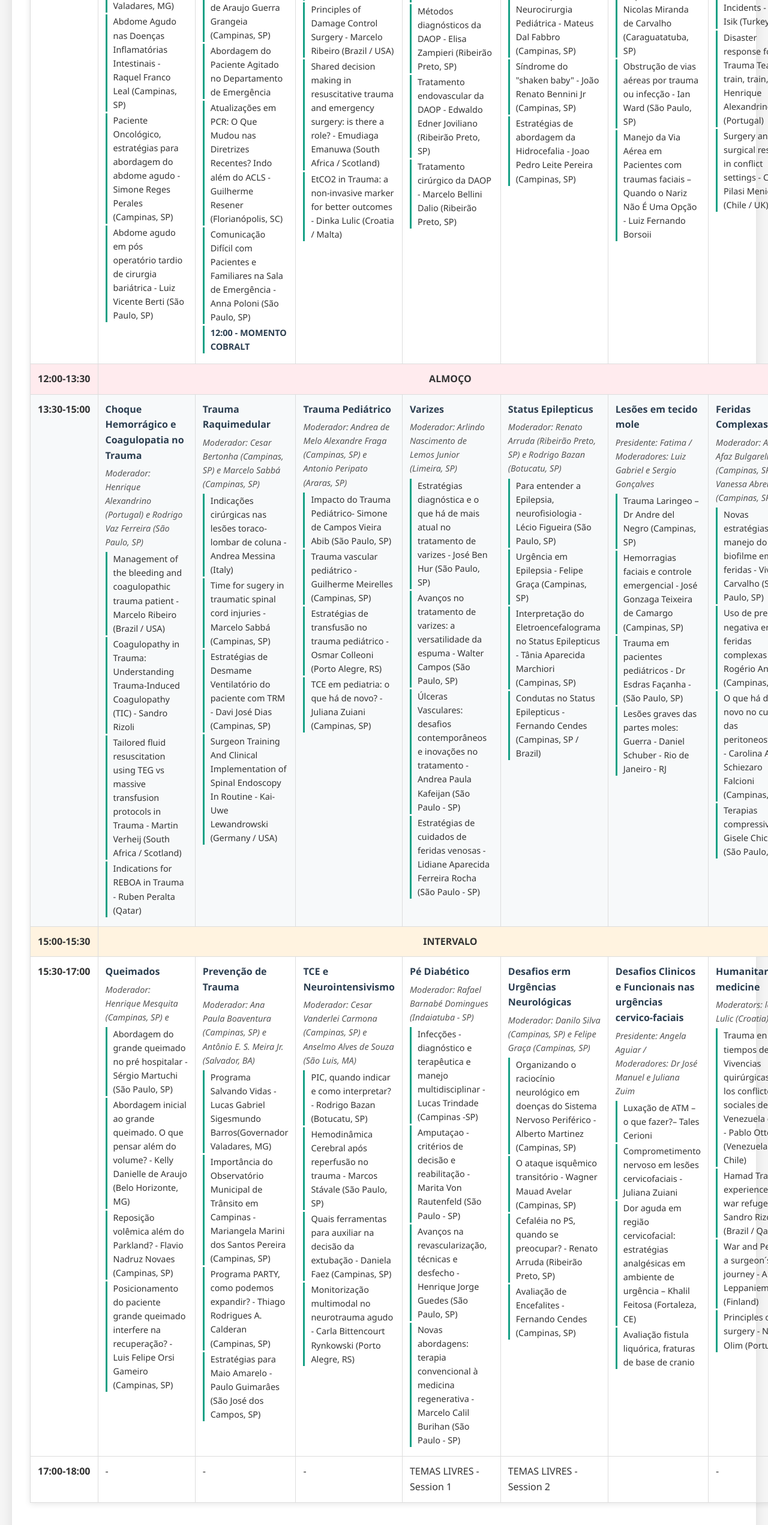
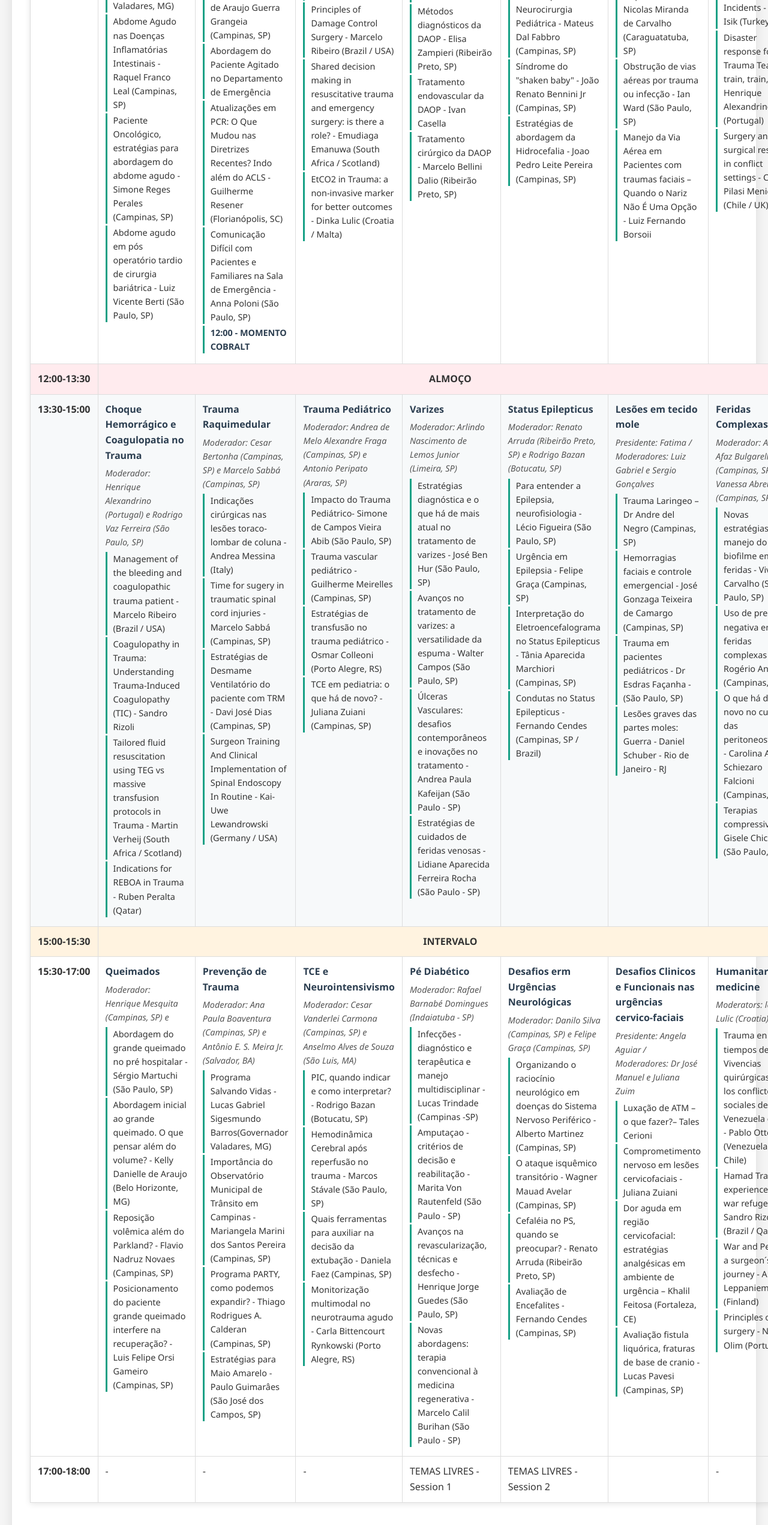
Before and after one commit to coimbrajos273/WCTEL, a plain HTML site: page index.html in a window 1280 px wide. Shown: the part 3020-5562 px from the top of the page at 60% size. Drawn offline with Linux system fonts and the light colour scheme.

Commit message:
Update index.html
Atualização cronograma 04/07/25

```diff
--- a/index.html
+++ b/index.html
@@ -425,7 +425,7 @@ Desafios do Resgate Aeromédico - Fabiana Ajar (São Paulo, SP</div>
                         <div class="moderator">Moderador: Marcelo Matielo (São Paulo, SP)</div>
                         <div class="presentation">Fisiopatologia da Doença Arterial Obstrutiva Periférica - Altino Morares (Maringá, SP)</div>
                         <div class="presentation">Métodos diagnósticos da DAOP - Elisa Zampieri  (Ribeirão Preto, SP)</div>
-                        <div class="presentation">Tratamento endovascular da DAOP - Edwaldo Edner Joviliano (Ribeirão Preto, SP)</div>
+                        <div class="presentation">Tratamento endovascular da DAOP - Ivan Casella</div>
                         <div class="presentation">Tratamento cirúrgico da DAOP - Marcelo Bellini Dalio (Ribeirão Preto, SP)</div>
                     </td>
                     <td>
@@ -577,7 +577,7 @@ Desafios do Resgate Aeromédico - Fabiana Ajar (São Paulo, SP</div>
                         <div class="presentation">Luxação de ATM – o que fazer?–  Tales Cerioni</div>
                         <div class="presentation">Comprometimento nervoso em lesões cervicofaciais - Juliana Zuiani</div>
                         <div class="presentation">Dor aguda em região cervicofacial: estratégias analgésicas em ambiente de urgência – Khalil Feitosa (Fortaleza, CE)</div>
-                        <div class="presentation">Avaliação fistula liquórica, fraturas de base de cranio </div>
+                        <div class="presentation">Avaliação fistula liquórica, fraturas de base de cranio - Lucas Pavesi (Campinas, SP)</div>
                     </td>
                     <td>
                         <div class="session-title">Humanitarian medicine</div>
@@ -708,7 +708,7 @@ Desafios do Resgate Aeromédico - Fabiana Ajar (São Paulo, SP</div>
                     <td class="time-col">10:30-12:00</td>
                     <td>
                         <div class="session-title">Particularidades do Trauma Ortopédico</div>
-                        <div class="moderator">Moderador: Caio Duarte Neto (Vitória, ES) e Marcus Cezillo (São Paulo, SP)</div>
+                        <div class="moderator">Moderador: Caio Duarte Neto (Vitória, ES) </div>
                         <div class="presentation">O que há de complexo num trauma de bacia na emergência? - Mustafa Zogbi (Campinas, SP)</div>
                         <div class="presentation">Desafios do tratamento no idoso traumatizado - Roberta R. Dalcin (Porto Alegre, RS)</div>
                         <div class="presentation">Importância da Reabilitação Precoce do traumatizado ortopédico - Ricardo Luis Guerra (Campinas, SP)</div>
```
